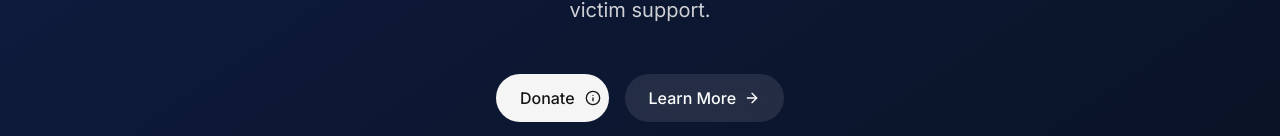
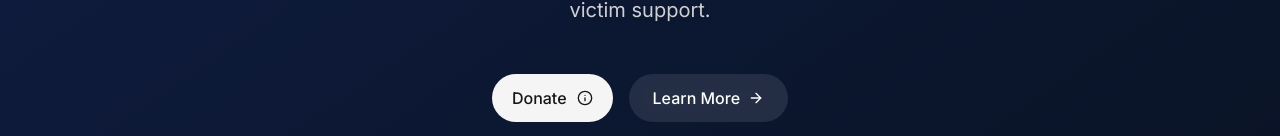
Before and after one commit to iangrayhazzard/caldwell-safety, a Next.js app: page / in a window 1280 px wide. Shown: the part 664-800 px from the top of the page. Built offline with nearby package versions, Linux system fonts and the light colour scheme; a web font is replaced by a local one.

Commit message:
fix button padding

```diff
--- a/app/page.tsx
+++ b/app/page.tsx
@@ -80,7 +80,7 @@ export default function LandingPage() {
 							target="_blank"
 							className={buttonStyles({
 								variant: "primary",
-								className: "pr-2",
+								className: "px-5",
 							})}
 						>
 							<DonateButton />
@@ -116,7 +116,7 @@ export default function LandingPage() {
 									target="_blank"
 									className={buttonStyles({
 										variant: "primary",
-										className: "pr-2",
+										className: "px-5",
 									})}
 								>
 									<DonateButton />
```
